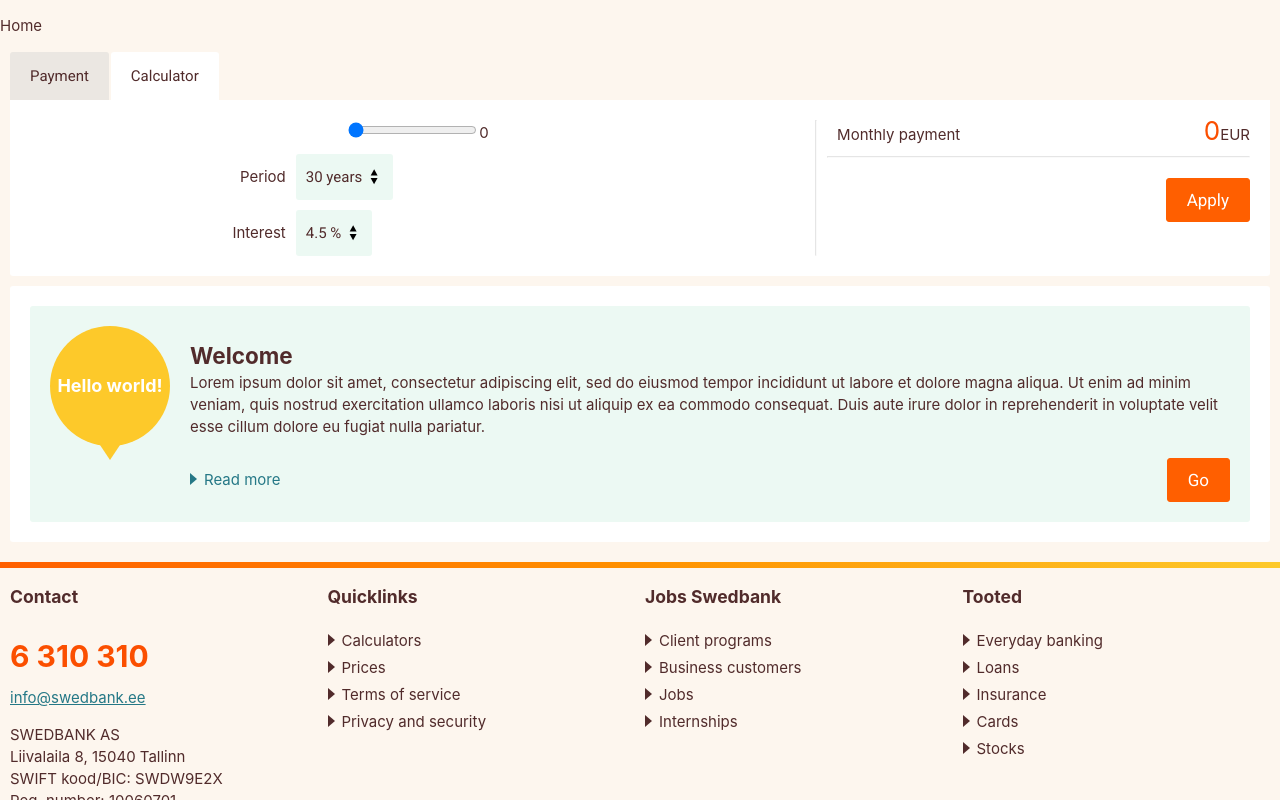
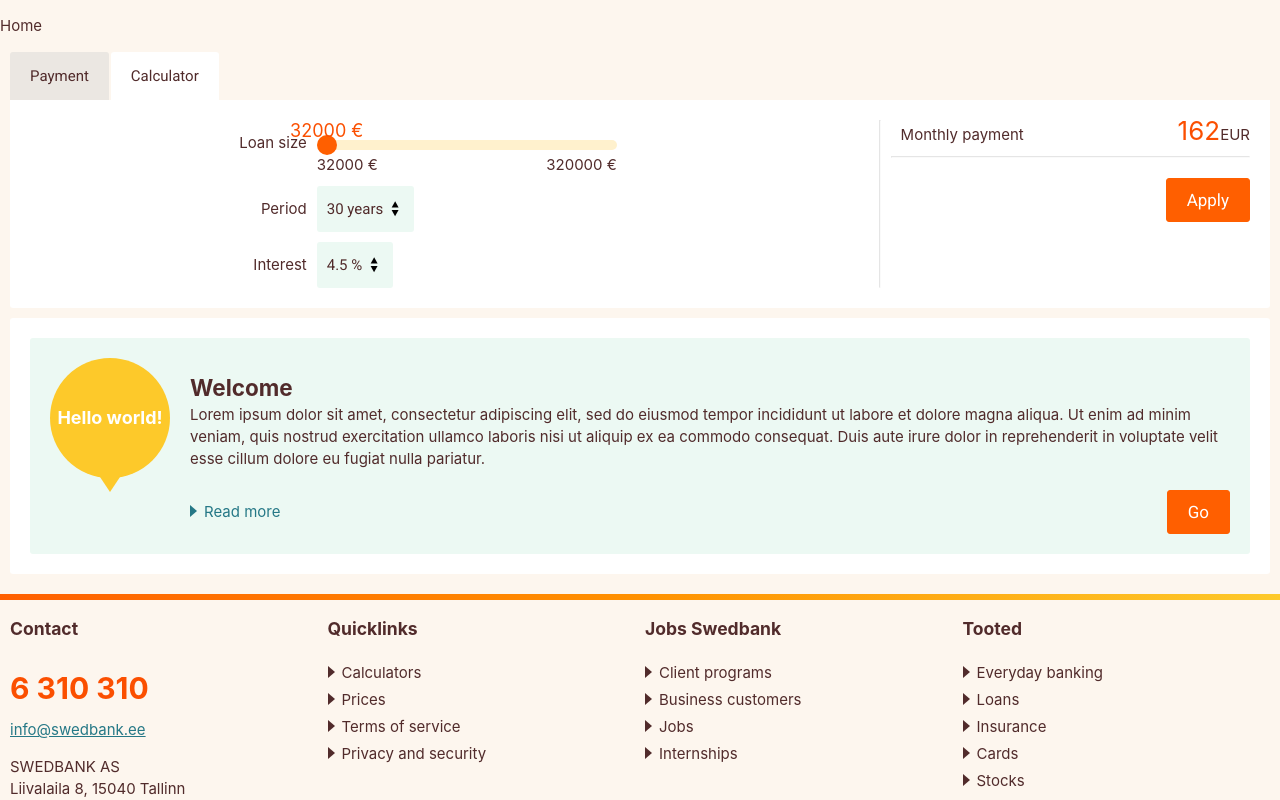
Before and after one commit to janithmalshan/swedbank-fe-assignment, a React (Create React App) app: page / in a window 1280 px wide. Both pictures are taken after a click on the item "Calculator". Shown: the top 800 px of the page. Built offline with nearby package versions, Linux system fonts and the light colour scheme.

Commit message:
Range slider

```diff
--- a/src/components/EverydayBanking/CalculatorTab.js
+++ b/src/components/EverydayBanking/CalculatorTab.js
@@ -2,6 +2,7 @@ import Button from "../Ui/Button/Button";
 import SelectField from "../Ui/SelectField/SelectField";
 import Form from "../Ui/Form/Form";
 import {useEffect, useState} from "react";
+import SelectRange from "../Ui/SelectRange/SelectRange";
 
 const optionsYear = [
     {value: '30', label: '30 years'},
@@ -17,15 +18,24 @@ const optionsInt = [
     {value: '4', label: '4.0 %'},
     {value: '3.5', label: '3.5 %'}
 ]
+const loanSizeMin = '32000'
+const loanSizeMax = '320000'
 
 const CalculatorTab = () => {
     const [loanSize, setLoanSize] = useState('0')
-    const [period, setPeriod] = useState(optionsYear[0].value)
-    const [interest, setInterest] = useState(optionsInt[0].value)
+    const [period, setPeriod] = useState('0')
+    const [interest, setInterest] = useState('0')
     const [payment, setPayment] = useState(0)
     const handleSubmit = (data) => {
         console.log(Object.fromEntries(data.entries()));
-    };
+    }
+
+    useEffect(() => {
+            !!loanSizeMax ? setLoanSize(loanSizeMin) : setLoanSize('0')
+            !!optionsYear.length ? setPeriod(optionsYear[0].value) : setPeriod('0');
+            !!optionsInt.length ? setInterest(optionsInt[0].value) : setInterest('0');
+        }, []
+    )
 
     const calculateMonthlyPayment = () => {
         console.log(loanSize, period, interest)
@@ -54,10 +64,12 @@ const CalculatorTab = () => {
         <Form onSubmit={handleSubmit}>
             <div className="ui-flex-row calculator-container">
                 <div className="ui-form calculator-container__form">
-                    <div>
-                        <input type="range" id="volume" name="volume" min="10000" max="200000" onChange={(e) => setLoanSize(e.target.value)}/>
-                        <label htmlFor="volume">{loanSize}</label>
-                    </div>
+                    <SelectRange
+                        name="loan-size"
+                        label="Loan size"
+                        min={loanSizeMin}
+                        max={loanSizeMax}
+                        onChange={(e) => setLoanSize(e.target.value)}/>
                     <SelectField required options={optionsYear} label="Period" name="num-of-years" onClick={(e) => setPeriod(e.target.value)}/>
                     <SelectField required options={optionsInt} label="Interest" name="interest" onClick={(e) => setInterest(e.target.value)}/>
                 </div>
--- a/src/components/EverydayBanking/style.scss
+++ b/src/components/EverydayBanking/style.scss
@@ -82,15 +82,21 @@
   }
 
   &__form {
-    flex-grow: 0.7;
+    width: 70%;
 
-    .ui-form-input-container {
-      width: auto;
+    .ui-form-select {
+      width: fit-content;
+      width: -moz-fit-content;
+    }
+
+    @include media-xs {
+      width: 100%;
     }
   }
 
   &__result {
-    flex-grow: 0.3;
+    min-width: 270px;
+    width: 30%;
     text-align: end;
 
     > hr {
@@ -116,5 +122,9 @@
     .ui-button {
       margin-top: 10px;
     }
+
+    @include media-xs {
+      width: 100%;
+    }
   }
 }
--- /dev/null
+++ b/src/components/Ui/SelectRange/SelectRange.js
@@ -0,0 +1,30 @@
+import {useState} from "react";
+
+const SelectRange = ({min, max, label, name, isError, ...props}) => {
+
+    const [rangeValue, setRangeValue] = useState(min)
+    let newValue = Number( (rangeValue - min) * 100 / (max - min) )
+    let newPosition = 10 - (newValue * 0.2)
+    // Todo: align center to the thumb
+
+    return (
+        <div className={isError ? 'ui-form-control error' : 'ui-form-control'}>
+            {!!label && <label htmlFor={name} className="ui-form-control__label">{label}</label>}
+            <div className="ui-form-control__content">
+                <div className="ui-form-input-container ui-form-input-range">
+                    <div className="range-value" style={{left: `${newValue}%`}}>{rangeValue} €</div>
+                    <input type="range" name={name} min={min} max={max} {...props}
+                           step="100"
+                           onInput={(e) => setRangeValue(e.target.value)} />
+                    <div className="ui-form-input-range__hint">
+                        <span>{min} €</span>
+                        <span>{max} €</span>
+                    </div>
+                    {isError && <small className="error-text">Something went wrong!</small>}
+                </div>
+            </div>
+        </div>
+    )
+}
+
+export default SelectRange
--- a/src/styles/_forms.scss
+++ b/src/styles/_forms.scss
@@ -61,6 +61,7 @@
       flex-direction: column;
       width: 100%;
       max-width: 300px;
+      position: relative;
 
       .error-text {
         text-align: left;
@@ -92,3 +93,110 @@
     color: var(--ui-color-bark);
   }
 }
+
+// Range input
+.ui-form-input-range {
+  .range-value {
+    color: var(--ui-color-orange-text);
+    font-size: 18px;
+    display: inline-block;
+    position: absolute;
+    width: 80px;
+    margin-left: -30px;
+    overflow: visible;
+  }
+  &__hint {
+    display: flex;
+    justify-content: space-between;
+  }
+
+  input[type=range] {
+    -webkit-appearance: none;
+    margin: 20px 0 4px;
+    width: 100%;
+  }
+
+  input[type=range]:focus {
+    outline: none;
+  }
+
+  input[type=range]::-webkit-slider-runnable-track {
+    width: 100%;
+    height: 10px;
+    cursor: pointer;
+    box-shadow: none;
+    background: var(--ui-color-peach);
+    border-radius: 6px;
+    border: 0;
+  }
+
+  input[type=range]::-webkit-slider-thumb {
+    box-shadow: none;
+    border: none;
+    height: 20px;
+    width: 20px;
+    border-radius: 20px;
+    background: var(--ui-color-orange);
+    cursor: pointer;
+    -webkit-appearance: none;
+    margin-top: -5px;
+  }
+
+  input[type=range]:focus::-webkit-slider-runnable-track {
+    background: var(--ui-color-peach);
+  }
+
+  input[type=range]::-moz-range-track {
+    width: 100%;
+    height: 10px;
+    cursor: pointer;
+    box-shadow: none;
+    background: var(--ui-color-peach);
+    border-radius: 6px;
+    border: 0;
+  }
+
+  input[type=range]::-moz-range-thumb {
+    box-shadow: none;
+    border: none;
+    height: 20px;
+    width: 20px;
+    border-radius: 20px;
+    background: var(--ui-color-orange);
+    cursor: pointer;
+  }
+
+  input[type=range]::-ms-track {
+    width: 100%;
+    height: 10px;
+    cursor: pointer;
+    box-shadow: none;
+    background: var(--ui-color-peach);
+    border-radius: 6px;
+    border: 0;
+    color: transparent;
+  }
+
+  input[type=range]::-ms-thumb {
+    box-shadow: none;
+    border: none;
+    height: 20px;
+    width: 20px;
+    border-radius: 20px;
+    background: var(--ui-color-orange);
+    cursor: pointer;
+  }
+
+  input[type=range]::-ms-fill-lower,
+  input[type=range]::-ms-fill-upper {
+    background: var(--ui-color-peach);
+    border: 0;
+    border-radius: 16px;
+    box-shadow: none;
+  }
+
+  input[type=range]:focus::-ms-fill-lower,
+  input[type=range]:focus::-ms-fill-upper {
+    background: var(--ui-color-peach);
+  }
+}
```
